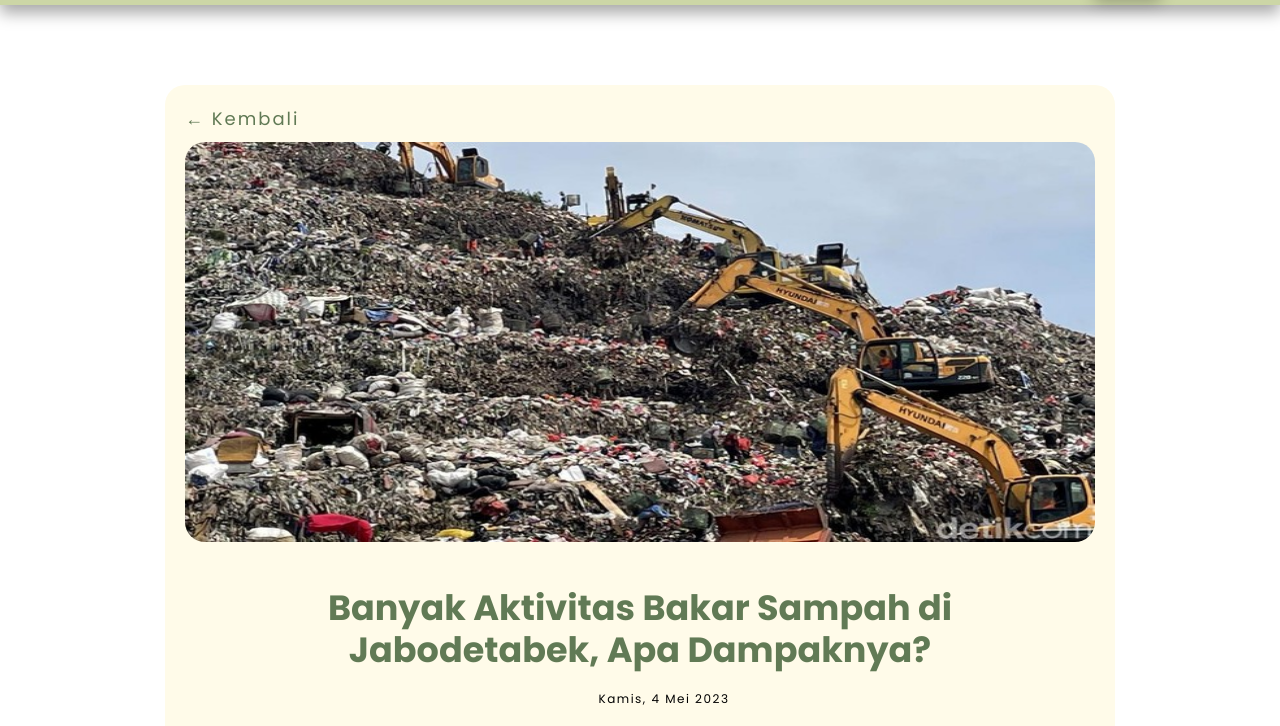
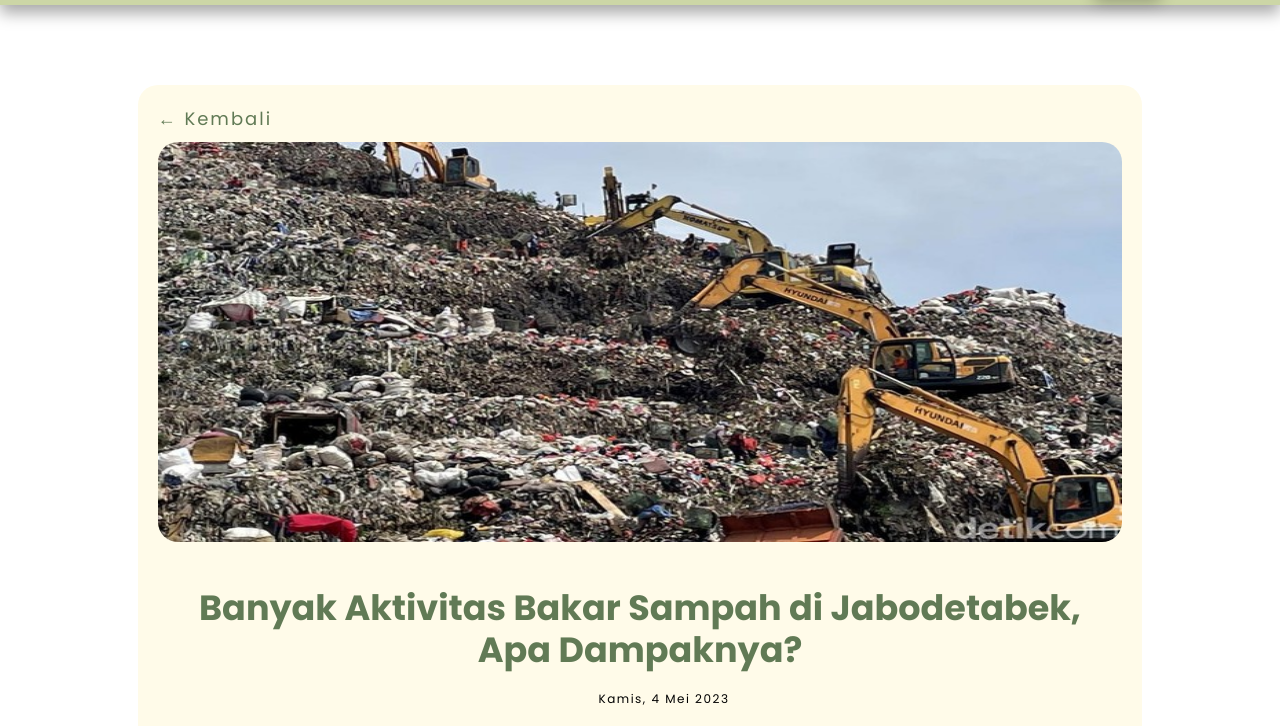
Before and after one commit to Team-FE-26/ReGrowth, a plain HTML site: page article-1.html in a window 1280 px wide. Shown: the part 59-785 px from the top of the page. Drawn offline with nearby package versions, Linux system fonts and the light colour scheme.

Commit message:
Melakukan perubahan kecil pada article

```diff
--- a/style.css
+++ b/style.css
@@ -9,7 +9,6 @@
 * {
     margin : 0;
     padding: 0;
-
     font-family: "Poppins", sans-serif;
 }
 
@@ -168,7 +167,7 @@ margin: auto;
 
 /* -----------------Sub Article----------------------- */
 .sub-article-container {
-    width: 950px;
+    width: 80%;
     height: auto;
     padding: 20px;
     margin: 80px auto;
```
